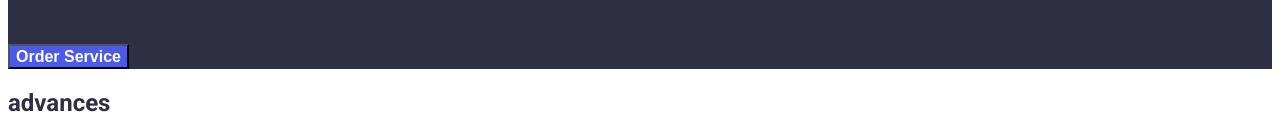
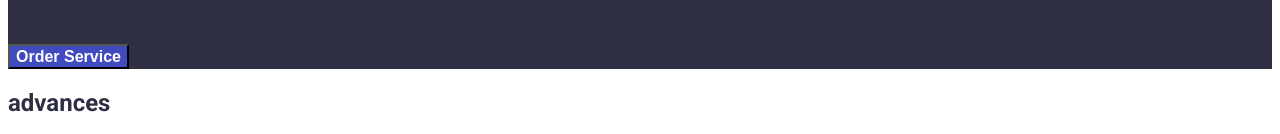
Before and after one commit to TheMagicNach/goit-markup-hw-02, a plain HTML site: page index.html in a window 1280 px wide. In both pictures the pointer is over the button "Order Service". Shown: the part 353-487 px from the top of the page. Drawn offline with Linux system fonts and the light colour scheme.

Commit message:
hover update

```diff
--- a/css/styles.css
+++ b/css/styles.css
@@ -88,6 +88,12 @@ li{
         font-weight: 600;
         font-size: 16px;
         line-height: 19px;
+        cursor: pointer;
+}
+
+.hero button:hover,
+.hero button:hover{
+    background-color: #404BBF;
 }
 
 /* second-section */
```
